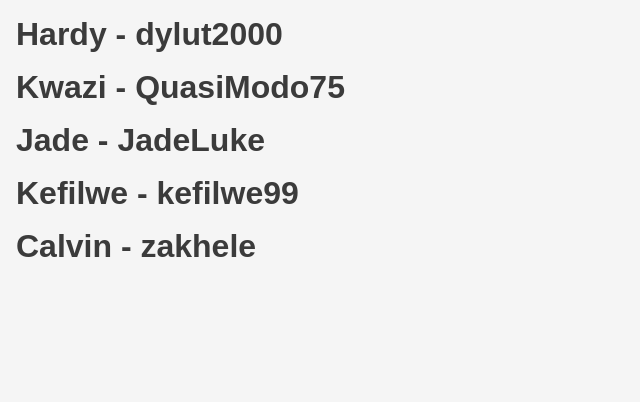
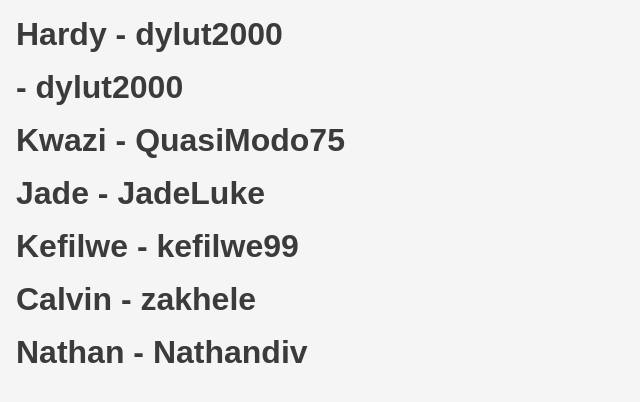
Before and after one commit to The-DigitalAcademy/git-pwd-april-2024, a plain HTML site: page index.html in a window 1280 px wide. Shown: the whole page, without its empty margins (0-640 px from the left). Drawn offline with Linux system fonts and the light colour scheme.

Commit message:
added nathan

```diff
--- a/index.html
+++ b/index.html
@@ -12,6 +12,8 @@
 
     <h1>Hardy - dylut2000</h1>
 
+    <h1> - dylut2000</h1>
+
     <h1>Kwazi - QuasiModo75</h1>
 
 
@@ -21,6 +23,8 @@
     <h1>Kefilwe - kefilwe99</h1>
 
     <h1>Calvin - zakhele</h1>
+    <h1>Nathan - Nathandiv</h1>
+
 
 </body>
 
```
